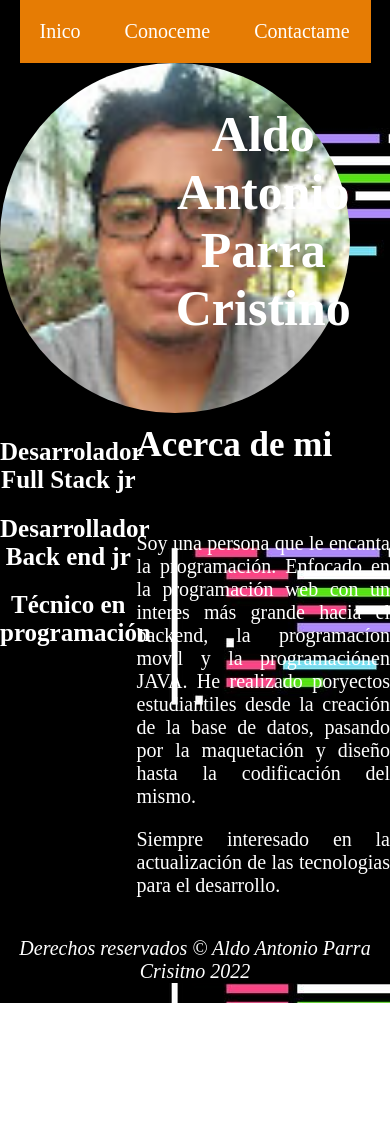
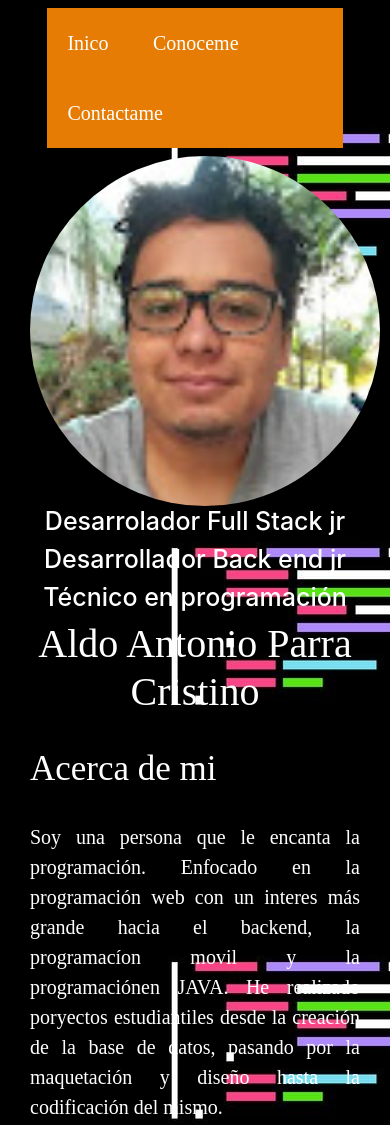
Before and after one commit to AldoCristino/EjercicoMarcaPersonal, a plain HTML site: page index.html in a window 390 px wide. Shown: the top 1125 px of the page. Before the commit the page ends 1003 px from the top, so only its background shows below. Drawn offline with nearby package versions, Linux system fonts and the light colour scheme.

Commit message:
Introduciondo Boostrap y pasando a responsive

```diff
--- a/CSS/style.CSS
+++ b/CSS/style.CSS
@@ -54,12 +54,10 @@
             max-width: 1000px;
             margin: auto;
             align-items: center;
-
         }
 
         .nave li {
             display: inline-block;
-            align-items: flex-start;
         }
 
         .nave li a {
@@ -74,21 +72,22 @@
             background-color: orangered;
         }
 
-         .Izq{
+        .Izq{
             width: 35%;
             float: left;
         }
 
-         .der{
+        .der{
             width: 65%;
+            float: right;
+        }
+
+        aside {
+            width: 35%;
             float: right;
         }
         aside h2 {
             text-align: center;
-        }
-        aside {
-            width: 35%;
-            float: right;
         }
 
         section {
--- a/index.html
+++ b/index.html
@@ -7,21 +7,27 @@
     <meta name="viewport" content="width=device-width, initial-scale=1.0">
     <title>Marca Personal</title>
     <link rel="stylesheet" href="CSS/style.CSS">
+    <link rel="stylesheet" href="https://cdn.jsdelivr.net/npm/bootstrap@4.6.2/dist/css/bootstrap.min.css"
+        integrity="sha384-xOolHFLEh07PJGoPkLv1IbcEPTNtaed2xpHsD9ESMhqIYd0nLMwNLD69Npy4HI+N" crossorigin="anonymous">
 </head>
 
 <body>
+    <main class="container">
+        <nav class="navbar navbar-light col-sm-12">
             <ul class="nave">
                 <li><a href="#">Inico</a></li>
                 <li><a href="/Pages/Conoceme.html">Conoceme</a></li>
                 <li><a href="/Pages/Contactame.html">Contactame</a></li>
             </ul>
-    <aside class="Izq">
+          </nav>
+
+        <aside class="Izq col-sm-5">
             <img src="SRC/foto.png" alt="">
             <h2>Desarrolador Full Stack jr</h2>
             <h2>Desarrollador Back end jr</h2>
             <h2>Técnico en programación</h2>
         </aside>
-    <section class="der">
+        <section class="der col-sm-7">
             <h1>Aldo Antonio Parra Cristino</h1><br>
             <h2>Acerca de mi</h2><br>
             <p>Soy una persona que le encanta la programación. Enfocado en la programación web con un interes
@@ -33,8 +39,9 @@
                 Siempre interesado en la actualización de las tecnologias para el desarrollo.
             </p>
         </section>
+    </main>
 </body>
-<footer>
+<footer class="col-sm-12">
     <em>
         <p>Derechos reservados &#169 Aldo Antonio Parra Crisitno 2022</p>
     </em>
```
Also changed, not shown: Pages/Conoceme.html (+18 -6 lines), Pages/Contactame.html (+9 -4 lines). Lines whose indentation alone changed are shown as unchanged.
